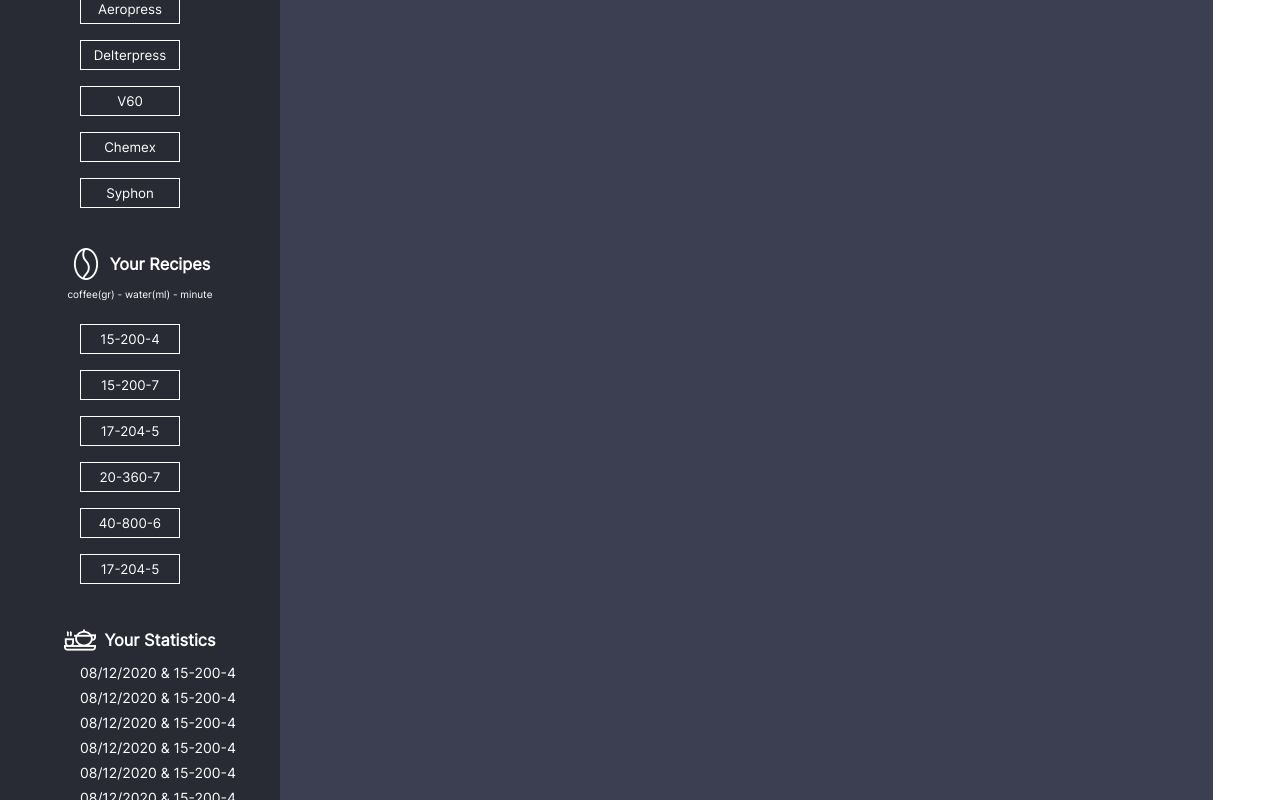
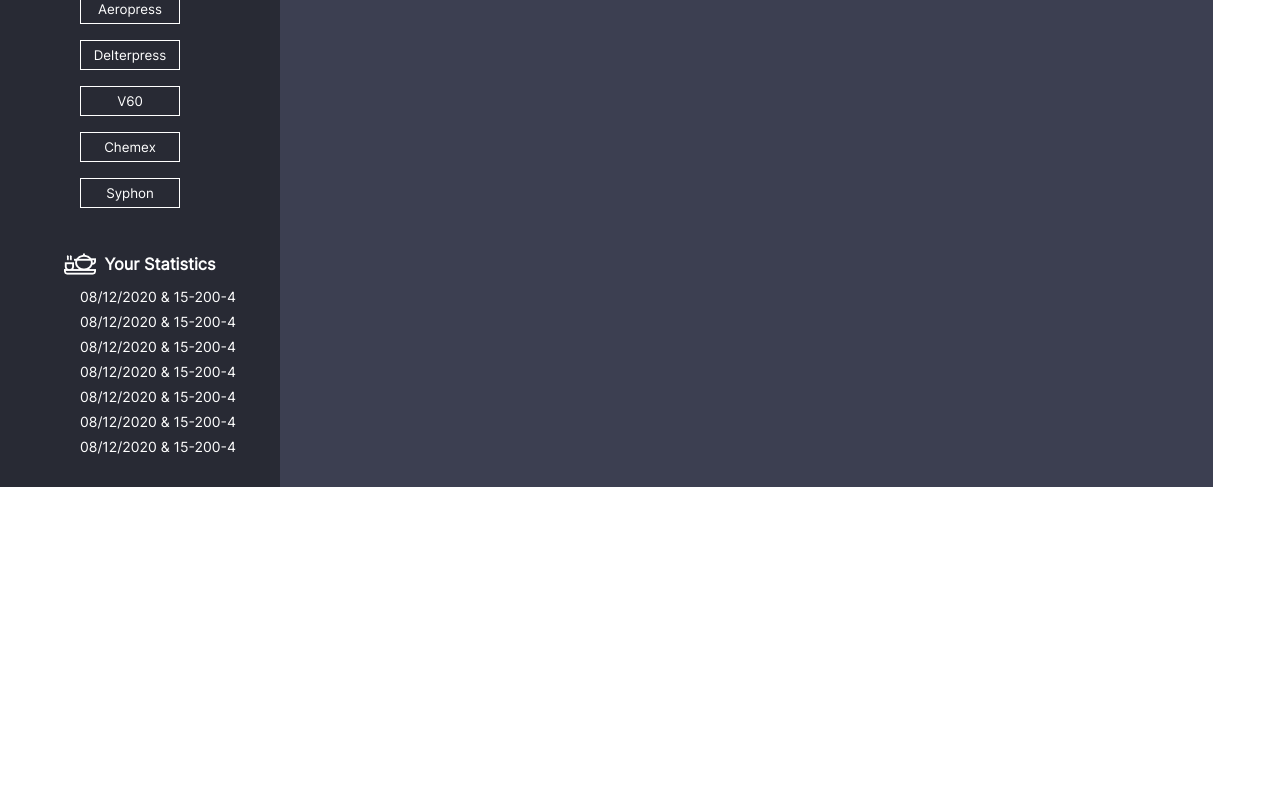
Before and after one commit to akinankarali/CoffeeBrew, a Vue app in the folder client/: page / in a window 1280 px wide. Shown: the part 439-1239 px from the top of the page. After the commit the page ends 926 px from the top, so only its background shows below. Built offline with nearby package versions, Linux system fonts and the light colour scheme.

Commit message:
delete your-recipe part

```diff
--- a/client/src/components/LeftSideBar.vue
+++ b/client/src/components/LeftSideBar.vue
@@ -30,28 +30,6 @@
             <button class="">V60</button>
             <button class="">Chemex</button>
             <button class="">Syphon</button>
-          </div>
-        </div>
-        <div class="your-recipe">
-          <div class="your-recipe-title">
-            <img
-              src="../assets/icons/coffee-beans.png"
-              alt="brewing-tools"
-              title="brewing-tools"
-              class="icon"
-            />
-            <h3>Your Recipes</h3>
-          </div>
-          <div class="your-recipe-subtitle">
-            <p>coffee(gr) - water(ml) - minute</p>
-          </div>
-          <div class="your-recipe-options">
-            <button class="">15-200-4</button>
-            <button class="">15-200-7</button>
-            <button class="">17-204-5</button>
-            <button class="">20-360-7</button>
-            <button class="">40-800-6</button>
-            <button class="">17-204-5</button>
           </div>
         </div>
         <div class="your-stats">
@@ -169,33 +147,6 @@ export default {
           }
         }
       }
-      .your-recipe {
-        margin-bottom: 24px;
-        display: flex;
-        flex-direction: column;
-        .your-recipe-title {
-          display: flex;
-          justify-content: center;
-          align-items: center;
-          margin-bottom: 8px;
-        }
-        .your-recipe-subtitle {
-          display: flex;
-          align-items: center;
-          justify-content: center;
-          p {
-            font-size: 10px;
-            font-weight: 200;
-            margin-bottom: 24px;
-          }
-        }
-        .your-recipe-options {
-          display: flex;
-          flex-direction: column;
-          align-items: start;
-          margin-left: 36px;
-        }
-      }
       .your-stats {
         margin-bottom: 24px;
         display: flex;
```
